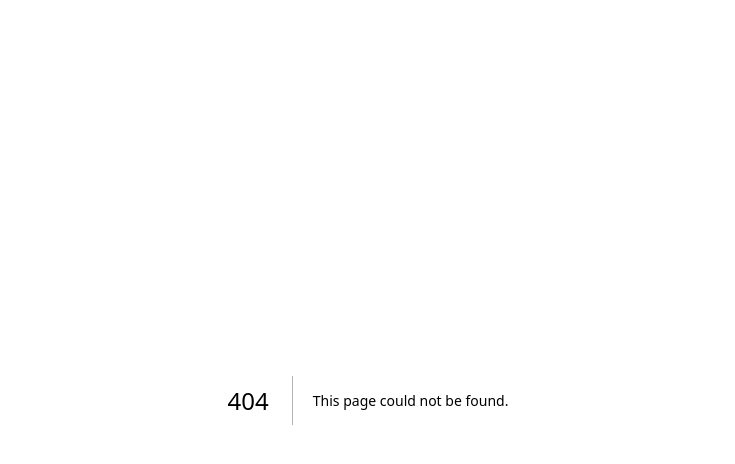
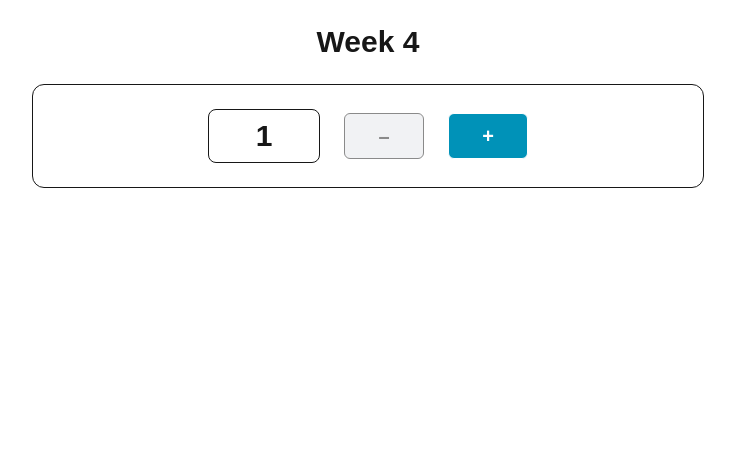
Before and after one commit to AhmadAl79/cprg306-assignments, a Next.js app: page /week-4 in a window 1280 px wide. Before the commit this address had no page. Shown: the top 464 px of the page, without its empty margins (272-1007 px from the left). Built offline with nearby package versions, Linux system fonts and the light colour scheme.

Commit message:
feat(week-4): add counter-only page and homepage link

```diff
--- a/app/page.tsx
+++ b/app/page.tsx
@@ -25,6 +25,15 @@ export default function Home() {
         </Link>
       </p>
 
+      <p>
+        <Link
+          href="/week-4"
+          className="text-blue-600 underline hover:text-blue-800"
+        >
+          Go to Week 4
+        </Link>
+      </p>
+
       <p className="text-gray-600">
         Additional info: This is my assignment project setup.
       </p>
--- /dev/null
+++ b/app/week-4/new-item.js
@@ -0,0 +1,46 @@
+
+"use client";
+
+import { useState } from "react";
+
+export default function Counter() {
+  const MIN = 1;
+  const MAX = 20;
+
+  const [value, setValue] = useState(MIN);
+
+  const dec = () => setValue((v) => Math.max(MIN, v - 1));
+  const inc = () => setValue((v) => Math.min(MAX, v + 1));
+
+  return (
+    <div className="flex items-center justify-center gap-6">
+
+      <input
+        aria-label="counter value"
+        value={value}
+        readOnly
+        className="w-28 text-center text-3xl font-semibold rounded-lg border px-4 py-2"
+      />
+
+
+      <button
+        type="button"
+        onClick={dec}
+        disabled={value <= MIN}
+        className="w-20 rounded-md border bg-gray-200 py-2 text-xl font-bold disabled:opacity-50"
+      >
+        –
+      </button>
+
+
+      <button
+        type="button"
+        onClick={inc}
+        disabled={value >= MAX}
+        className="w-20 rounded-md border bg-cyan-600 py-2 text-xl font-bold text-white disabled:opacity-50"
+      >
+        +
+      </button>
+    </div>
+  );
+}
--- /dev/null
+++ b/app/week-4/page.js
@@ -0,0 +1,14 @@
+
+import Counter from "./new-item";
+
+export default function Week4Page() {
+  return (
+    <main className="mx-auto max-w-3xl p-6">
+      <h1 className="text-3xl font-extrabold text-center mb-6">Week 4</h1>
+
+      <div className="mx-auto max-w-2xl rounded-xl border p-6">
+        <Counter />
+      </div>
+    </main>
+  );
+}
```
